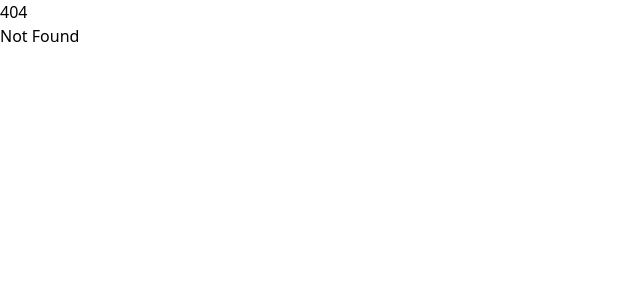
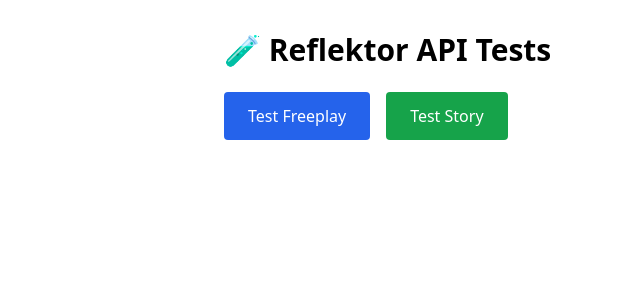
Before and after one commit to vinnyvaleria/reflektor-2.0, a SvelteKit app: page /test-apis in a window 1280 px wide. Before the commit this address had no page. Shown: the top 300 px of the page, without its empty margins (0-640 px from the left). Built offline with nearby package versions, Linux system fonts and the light colour scheme.

Commit message:
created test page for new game session creation

```diff
--- /dev/null
+++ b/src/routes/test-apis/+page.svelte
@@ -0,0 +1,72 @@
+<!-- src/routes/test-apis/+page.svelte -->
+<script>
+	import '../../app.css';
+
+	let results = '';
+	let loading = false;
+
+	async function testFreeplay() {
+		loading = true;
+		try {
+			const response = await fetch('/api/freeplay/start', {
+				method: 'POST',
+				headers: { 'Content-Type': 'application/json' },
+				body: JSON.stringify({ difficulty: 'EASY', playerName: 'browser-test-freeplay' })
+			});
+			const data = await response.json();
+			results = JSON.stringify(data, null, 2);
+		} catch (error) {
+			results = 'Error: ' + error.message;
+		}
+		loading = false;
+	}
+
+	async function testStory() {
+		loading = true;
+		try {
+			const response = await fetch('/api/story/start', {
+				method: 'POST',
+				headers: { 'Content-Type': 'application/json' },
+				body: JSON.stringify({ level: 1, playerName: 'browser-test-story' })
+			});
+			const data = await response.json();
+			results = JSON.stringify(data, null, 2);
+		} catch (error) {
+			results = 'Error: ' + error.message;
+		}
+		loading = false;
+	}
+</script>
+
+<svelte:head>
+	<title>API Tests - Reflektor</title>
+</svelte:head>
+
+<div class="mx-auto max-w-4xl p-8">
+	<h1 class="mb-6 text-3xl font-bold">🧪 Reflektor API Tests</h1>
+
+	<div class="mb-6 flex gap-4">
+		<button
+			on:click={testFreeplay}
+			disabled={loading}
+			class="bg-blue-600 hover:bg-blue-700 rounded px-6 py-3 text-white disabled:opacity-50"
+		>
+			{loading ? 'Testing...' : 'Test Freeplay'}
+		</button>
+
+		<button
+			on:click={testStory}
+			disabled={loading}
+			class="bg-green-600 hover:bg-green-700 rounded px-6 py-3 text-white disabled:opacity-50"
+		>
+			{loading ? 'Testing...' : 'Test Story'}
+		</button>
+	</div>
+
+	{#if results}
+		<div class="rounded-lg bg-gray-100 p-4">
+			<h2 class="mb-3 text-xl font-semibold">Results:</h2>
+			<pre class="overflow-auto whitespace-pre-wrap text-sm">{results}</pre>
+		</div>
+	{/if}
+</div>
```
